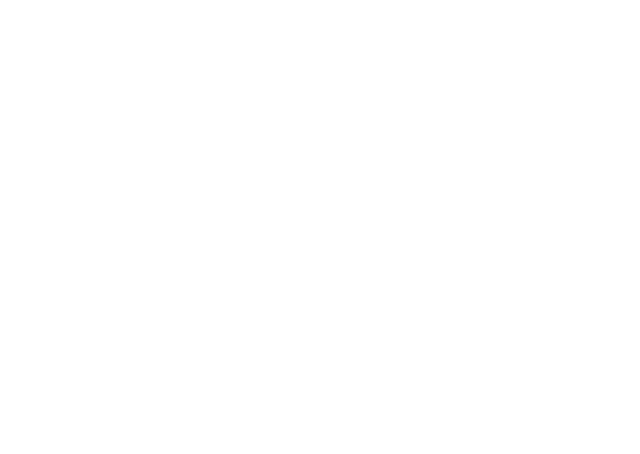
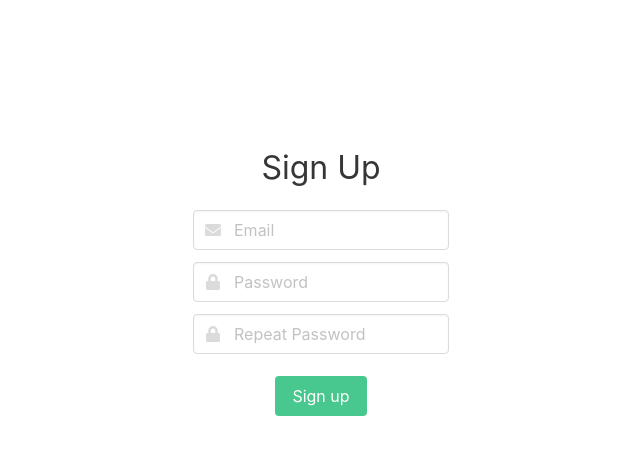
Before and after one commit to wind-of/comments-table, a Vue app: page /auth in a window 1280 px wide. Shown: the top 454 px of the page, without its empty margins (319-959 px from the left). Built offline with nearby package versions, Linux system fonts and the light colour scheme.

Commit message:
auth-v1 and little bit of refactor

```diff
--- a/package.json
+++ b/package.json
@@ -1,6 +1,6 @@
 {
   "name": "comments",
-  "version": "0.1.0",
+  "version": "1.1.0",
   "private": true,
   "scripts": {
     "serve": "vue-cli-service serve",
--- a/src/base-components/BASE_BUTTON.vue
+++ b/src/base-components/BASE_BUTTON.vue
@@ -1,10 +1,18 @@
 <template>
   <div class="control">
-    <button class="button is-link" @click.prevent="$emit('clicked')">
+    <button :class="className">
       <slot></slot>
     </button>
   </div>
 </template>
+
+<script>
+export default {
+  props: {
+    className: String
+  }
+}
+</script>
 
 
 <style lang="scss" scoped>
--- a/src/base-components/BASE_ICON.vue
+++ b/src/base-components/BASE_ICON.vue
@@ -1,5 +1,5 @@
 <template>
-  <a class="level-item" @click="$emit('clicked')">
+  <a class="level-item">
     <span title="Icon" class="icon is-small">
       <i :class="className"></i>
     </span>
--- a/src/components/CForm.vue
+++ b/src/components/CForm.vue
@@ -5,16 +5,18 @@
       <div class="control">
         <input class="input" placeholder="Name" v-model="state.name">
       </div>
-      <Error v-for="error in nameErrors" :key="error">{{ error }}</Error>
+      <BaseError v-for="error in nameErrors" :key="error">{{ error }}</BaseError>
     </div>
     <div class="field">
       <label class="label">Comment</label>
       <div class="control">
         <textarea class="textarea has-fixed-size" placeholder="Comment" v-model="state.content"/>
       </div>
-      <Error v-for="error in cmErrors" :key="error">{{ error }}</Error>
+      <BaseError v-for="error in cmErrors" :key="error">{{ error }}</BaseError>
       <div class="field">
-        <Button @clicked="$emit('add')">Add</Button>
+        <BaseButton className="button is-link"
+                    @click.native.prevent="$emit('add')">
+        Add</BaseButton>
       </div>
     </div>
   </form>
--- a/src/components/CTemplate.vue
+++ b/src/components/CTemplate.vue
@@ -16,23 +16,25 @@
             <div class="control">
               <textarea class="textarea has-fixed-size" placeholder="Comment" v-model="comment.content"/>
             </div>
-            <Error v-for="error in errors" :key="error">{{ error }}</Error>
+            <BaseError v-for="error in errors" :key="error">{{ error }}</BaseError>
             <div class="field">
-              <Button @clicked="$emit('edit', {comment})">Edit</Button>
+              <BaseButton className="button is-link"
+                          @click.native.prevent="$emit('edit', {comment})">
+              Edit</BaseButton>
             </div>
           </div>
         </div>
         <nav class="level is-mobile" v-show="!isEditing">
           <div class="level-left">
-            <Icon className="fas fa-reply"/>
-            <Icon className="fas fa-heart"/>
+            <BaseIcon className="fas fa-reply"/>
+            <BaseIcon className="fas fa-heart"/>
           </div>
         </nav>
       </div>
       <nav v-show="!isEditing" class="level is-mobile">
         <div class="level-left">
-          <Icon className="far fa-edit"      @clicked="$emit('edit', {comment})"/>
-          <Icon className="far fa-trash-alt" @clicked="$emit('delete', {id: comment.id})"/>
+          <BaseIcon className="far fa-edit"      @click.native="$emit('edit', {comment})"/>
+          <BaseIcon className="far fa-trash-alt" @click.native="$emit('delete', {id: comment.id})"/>
         </div>
       </nav>
     </article>
--- /dev/null
+++ b/src/components/SignIn.vue
@@ -0,0 +1,26 @@
+<template>
+  <div id="sign-up">
+    <div class="title">
+      <h2>Sign In</h2>
+    </div>
+    <div class="field">
+      <p class="control has-icons-left has-icons-right">
+        <input class="input" type="email" placeholder="Email">
+        <span class="icon is-small is-left">
+          <i class="fas fa-envelope"></i>
+        </span>
+      </p>
+    </div>
+    <div class="field">
+      <p class="control has-icons-left">
+        <input class="input" type="password" placeholder="Password">
+        <span class="icon is-small is-left">
+          <i class="fas fa-lock"></i>
+        </span>
+      </p>
+    </div>
+    <div class="field">
+      <BaseButton className="button is-success" @click.native.prevent="$emit('sign-in')">Sign in</BaseButton>
+    </div>
+  </div>
+</template>
--- /dev/null
+++ b/src/components/SignUp.vue
@@ -0,0 +1,41 @@
+<template>
+  <div id="sign-up">
+    <div class="title">
+      <h2>Sign Up</h2>
+    </div>
+    <div class="field">
+      <p class="control has-icons-left has-icons-right">
+        <input class="input" type="email" placeholder="Email">
+        <span class="icon is-small is-left">
+          <i class="fas fa-envelope"></i>
+        </span>
+      </p>
+    </div>
+    <div class="field">
+      <p class="control has-icons-left">
+        <input class="input" type="password" placeholder="Password">
+        <span class="icon is-small is-left">
+          <i class="fas fa-lock"></i>
+        </span>
+      </p>
+    </div>
+    <div class="field">
+      <p class="control has-icons-left">
+        <input class="input" type="password" placeholder="Repeat Password">
+        <span class="icon is-small is-left">
+          <i class="fas fa-lock"></i>
+        </span>
+      </p>
+    </div>
+    <div class="field">
+      <BaseButton className="button is-success" @click.native.prevent="$emit('sign-up')">Sign up</BaseButton>
+    </div>
+  </div>
+</template>
+
+
+<style lang="scss" scoped>
+  .input{
+    padding: 15px 0;
+  }
+</style>
--- a/src/main.js
+++ b/src/main.js
@@ -9,9 +9,9 @@ import './assets/css/main.scss'
 Vue.config.productionTip = false;
 
 // Yes, the Icon Template is used only in 1 component, but this is not for long.
-Vue.component('Icon', BASE_ICON);
-Vue.component('Error', BASE_ERROR);
-Vue.component('Button', BASE_BUTTON);
+Vue.component('BaseIcon', BASE_ICON);
+Vue.component('BaseError', BASE_ERROR);
+Vue.component('BaseButton', BASE_BUTTON);
 
 new Vue({
   router,
--- a/src/router/router.js
+++ b/src/router/router.js
@@ -13,6 +13,11 @@ const router = new Router({
       path: '/',
       name: 'Main',
       component: Main
+    },
+    {
+      path: '/auth',
+      name: 'Auth',
+      component: () => import('../views/Auth')
     }
   ]
 })
--- a/src/utils/utils.js
+++ b/src/utils/cm-checkout.js
@@ -1,8 +1,6 @@
-function checkCMForIssues(comment) {
+function checkCMForIssues({name, content, isEditing}) {
   const nameErrors = [];
   const cmErrors = [];
-
-  const {name, content, id} = comment;
 
   // Comment's checkout
   content.split(' ').map(word => {
@@ -18,7 +16,7 @@ function checkCMForIssues(comment) {
   }
 
   // Name's checkout
-  if(!comment.isEditing) {
+  if(isEditing === false) {
     if(name.length > 16){
       nameErrors.push('The name is too long. Limit is 16.')
     }
@@ -28,7 +26,7 @@ function checkCMForIssues(comment) {
     }
   }
 
-  if(comment.isEditing) {
+  if(isEditing === true) {
     return cmErrors.length > 0 ? {cmErrors} : 'Nice'
   } else {
     return cmErrors.length > 0 || nameErrors.length > 0 ? {cmErrors, nameErrors} : 'Nice'
@@ -36,4 +34,4 @@ function checkCMForIssues(comment) {
 }
 
 
-export default { checkCMForIssues };
+export default checkCMForIssues;
--- /dev/null
+++ b/src/views/Auth.vue
@@ -0,0 +1,28 @@
+<template>
+  <div id="authentication">
+    <component v-bind:is="component"></component>
+  </div>
+</template>
+
+
+<script>
+export default {
+  data: () => {
+    return {
+      component: 'SignUp'
+    }
+  },
+  components: {
+    SignUp: () => import('../components/SignUp'),
+    SignIn: () => import('../components/SignIn')
+  }
+}
+</script>
+
+<style lang="scss" scoped>
+  #authentication{
+    width: 20%;
+    margin: 150px auto;
+    text-align: center;
+  }
+</style>
--- a/src/views/Main.vue
+++ b/src/views/Main.vue
@@ -18,7 +18,7 @@
 
 <script>
 import comments from '../comments'
-import utils from'../utils/utils'
+import checkCMForIssues from'../utils/cm-checkout'
 
 export default {
   data() {
@@ -48,18 +48,13 @@ export default {
     createID() {return Math.floor(Math.random() * 1000000000)},
 
     addComment() {
-      const checkout = utils.checkCMForIssues(this.currentState);
+      const checkout = checkCMForIssues(this.currentState);
+
       if(checkout === 'Nice') {
-        this.currentState.errors = {
-          cmErrors: [],
-          nameErrors: []
-        };
+        this.currentState.errors = {};
 
-        const newComment = {};
+        this.comments.unshift(Object.assign({}, this.currentState));
 
-        Object.assign(newComment, this.currentState);
-
-        this.comments.unshift(newComment);
         this.refreshState();
       } else {
         this.currentState.errors = {
@@ -70,9 +65,9 @@ export default {
     },
 
     editComment(comment) {
-      if(!comment.isEditing) return comment.isEditing = !comment.isEditing
+      if(comment.isEditing === false) return comment.isEditing = !comment.isEditing
 
-      const checkout = utils.checkCMForIssues(comment);
+      const checkout = checkCMForIssues(comment);
 
       if (checkout === 'Nice') {
         return comment.isEditing = !comment.isEditing
```
